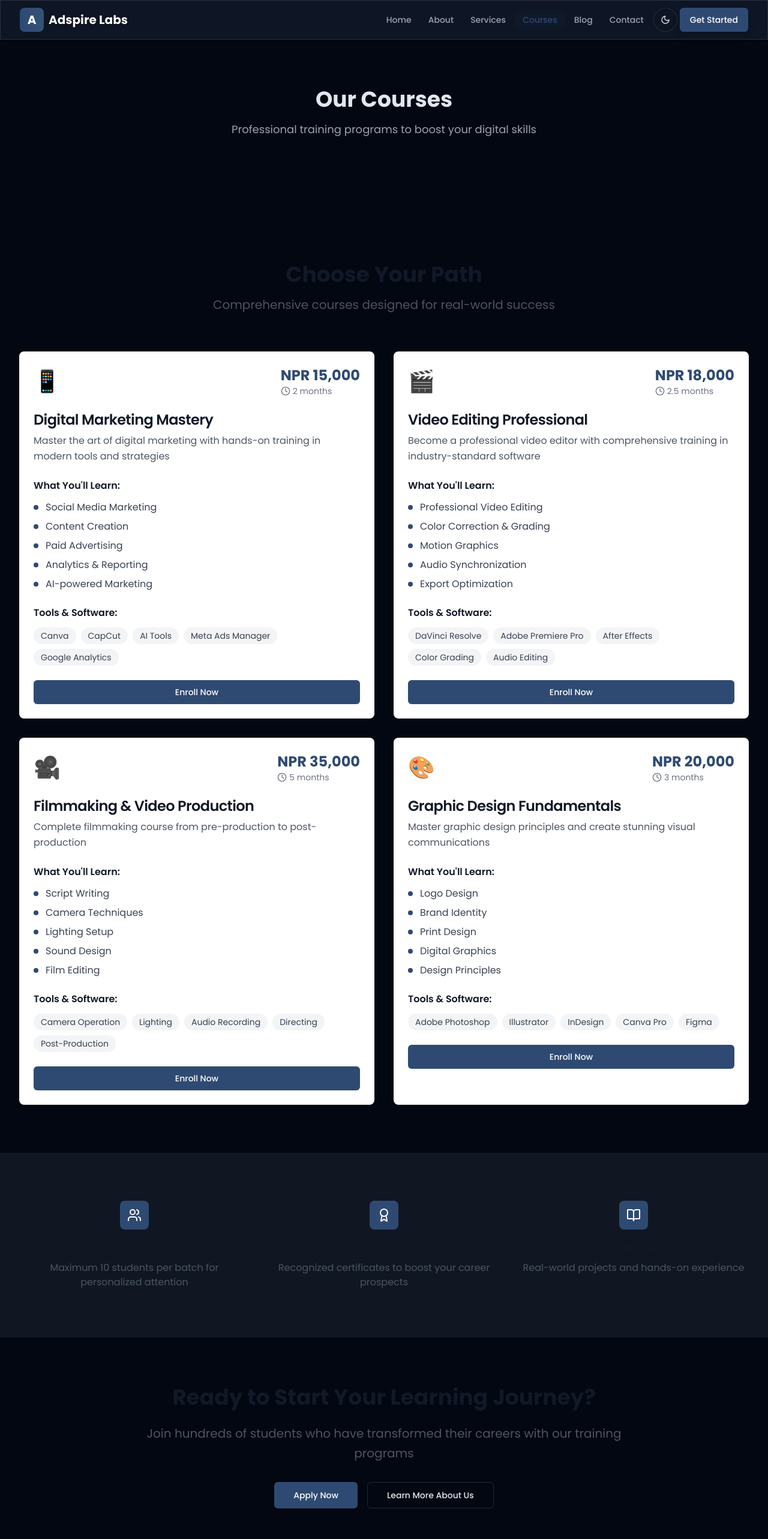
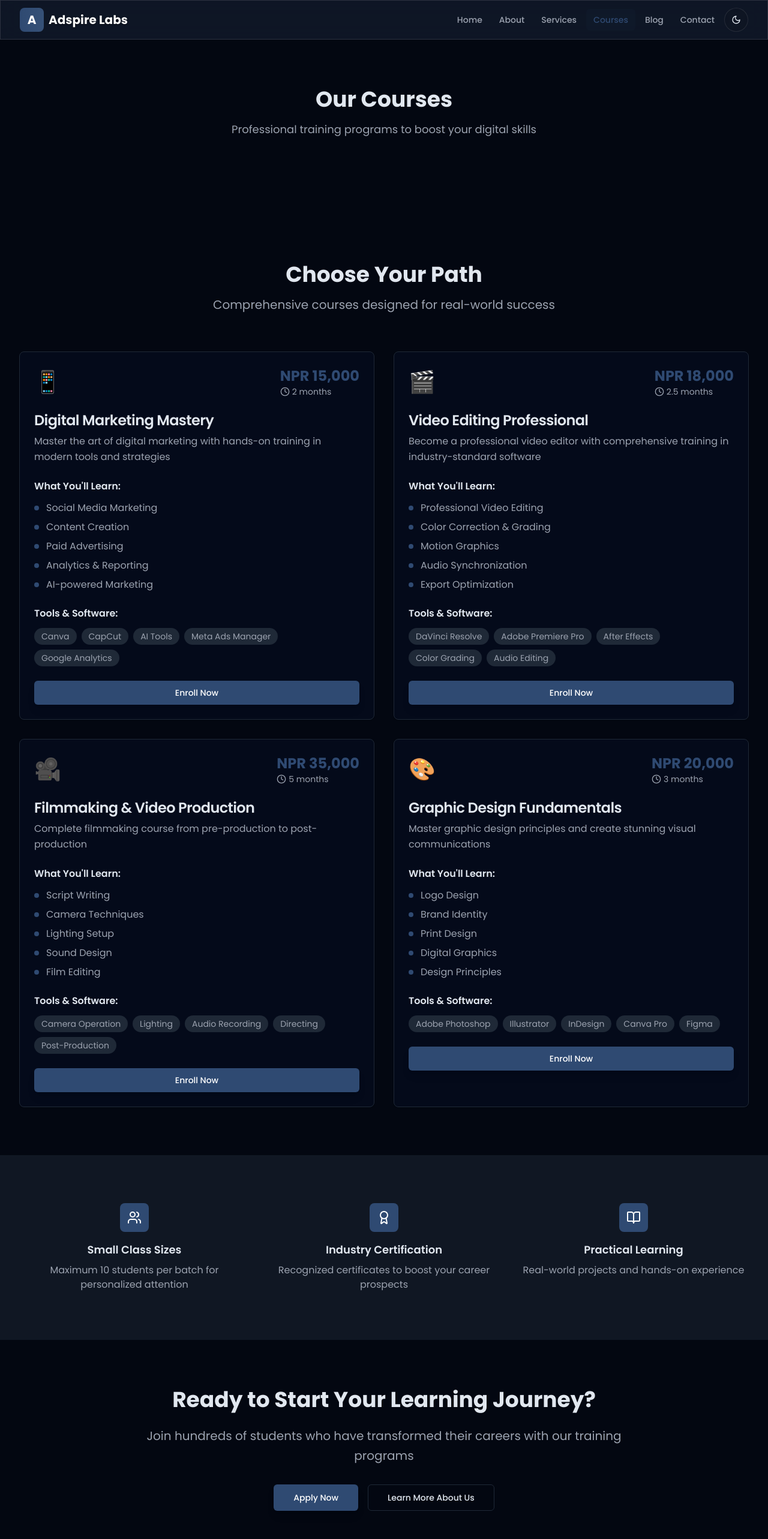
Before and after one commit to adspire-labs/adspire-web-forge, a React (Vite) app: page /courses in a window 1280 px wide. Shown: the top 2566 px of the page at 60% size. Built offline with nearby package versions, Linux system fonts and the light colour scheme.

Commit message:
Fix dark mode and design issues
Improve dark mode on courses, blog posts, and homepage. Remove "Get Started" from navbar. Fix certificate verification page and about page design consistency.

```diff
--- a/src/components/Navbar.tsx
+++ b/src/components/Navbar.tsx
@@ -49,9 +49,6 @@ export const Navbar = () => {
               </Link>
             ))}
             <ThemeToggle />
-            <Button asChild className="ml-4 btn-hover btn-primary">
-              <Link to="/contact">Get Started</Link>
-            </Button>
           </div>
 
           {/* Mobile Navigation */}
@@ -83,9 +80,6 @@ export const Navbar = () => {
                       {item.name}
                     </Link>
                   ))}
-                  <Button asChild className="mt-6 w-full btn-hover btn-primary">
-                    <Link to="/contact" onClick={() => setIsOpen(false)}>Get Started</Link>
-                  </Button>
                 </div>
               </SheetContent>
             </Sheet>
--- a/src/pages/Courses.tsx
+++ b/src/pages/Courses.tsx
@@ -1,3 +1,4 @@
+
 import { Card, CardContent, CardDescription, CardHeader, CardTitle } from "@/components/ui/card";
 import { Button } from "@/components/ui/button";
 import { Link } from "react-router-dom";
@@ -103,35 +104,35 @@ const Courses = () => {
       <section className="section-padding">
         <div className="max-w-7xl mx-auto px-4 sm:px-6 lg:px-8">
           <div className="text-center mb-16">
-            <h2 className="text-3xl md:text-4xl font-bold text-gray-900 mb-4">Choose Your Path</h2>
-            <p className="text-xl text-gray-600">Comprehensive courses designed for real-world success</p>
+            <h2 className="text-3xl md:text-4xl font-bold text-foreground mb-4">Choose Your Path</h2>
+            <p className="text-xl text-muted-foreground">Comprehensive courses designed for real-world success</p>
           </div>
 
           <div className="grid grid-cols-1 md:grid-cols-2 gap-8">
             {courses.map((course, index) => (
-              <Card key={index} className="hover:shadow-xl transition-all duration-300 border-0 bg-white">
+              <Card key={index} className="hover:shadow-xl transition-all duration-300 bg-card border-border">
                 <CardHeader>
                   <div className="flex items-center justify-between mb-4">
                     <span className="text-4xl">{course.icon}</span>
                     <div className="text-right">
                       <div className="text-2xl font-bold text-primary">{course.price}</div>
-                      <div className="text-sm text-gray-500 flex items-center">
+                      <div className="text-sm text-muted-foreground flex items-center">
                         <Clock className="w-4 h-4 mr-1" />
                         {course.duration}
                       </div>
                     </div>
                   </div>
-                  <CardTitle className="text-2xl text-gray-900">{course.title}</CardTitle>
-                  <CardDescription className="text-gray-600 text-base leading-relaxed">
+                  <CardTitle className="text-2xl text-foreground">{course.title}</CardTitle>
+                  <CardDescription className="text-muted-foreground text-base leading-relaxed">
                     {course.description}
                   </CardDescription>
                 </CardHeader>
                 <CardContent>
                   <div className="mb-6">
-                    <h4 className="font-semibold text-gray-900 mb-3">What You'll Learn:</h4>
+                    <h4 className="font-semibold text-foreground mb-3">What You'll Learn:</h4>
                     <ul className="space-y-2">
                       {course.highlights.map((highlight, idx) => (
-                        <li key={idx} className="flex items-center text-gray-700">
+                        <li key={idx} className="flex items-center text-muted-foreground">
                           <span className="w-2 h-2 bg-primary rounded-full mr-3"></span>
                           {highlight}
                         </li>
@@ -140,17 +141,17 @@ const Courses = () => {
                   </div>
 
                   <div className="mb-6">
-                    <h4 className="font-semibold text-gray-900 mb-3">Tools & Software:</h4>
+                    <h4 className="font-semibold text-foreground mb-3">Tools & Software:</h4>
                     <div className="flex flex-wrap gap-2">
                       {course.tools.map((tool, idx) => (
-                        <span key={idx} className="bg-gray-100 text-gray-700 px-3 py-1 rounded-full text-sm">
+                        <span key={idx} className="bg-muted text-muted-foreground px-3 py-1 rounded-full text-sm">
                           {tool}
                         </span>
                       ))}
                     </div>
                   </div>
 
-                  <Button asChild className="w-full">
+                  <Button asChild className="w-full btn-primary">
                     <Link to="/contact">Enroll Now</Link>
                   </Button>
                 </CardContent>
@@ -166,11 +167,11 @@ const Courses = () => {
           <div className="grid grid-cols-1 md:grid-cols-3 gap-8">
             {features.map((feature, index) => (
               <div key={index} className="text-center">
-                <div className="inline-flex items-center justify-center w-12 h-12 bg-primary text-white rounded-lg mb-4">
+                <div className="inline-flex items-center justify-center w-12 h-12 bg-primary text-primary-foreground rounded-lg mb-4">
                   {feature.icon}
                 </div>
-                <h3 className="text-lg font-semibold text-gray-900 mb-2">{feature.title}</h3>
-                <p className="text-gray-600">{feature.description}</p>
+                <h3 className="text-lg font-semibold text-foreground mb-2">{feature.title}</h3>
+                <p className="text-muted-foreground">{feature.description}</p>
               </div>
             ))}
           </div>
@@ -180,17 +181,17 @@ const Courses = () => {
       {/* CTA Section */}
       <section className="section-padding">
         <div className="max-w-4xl mx-auto text-center px-4 sm:px-6 lg:px-8">
-          <h2 className="text-3xl md:text-4xl font-bold text-gray-900 mb-6">
+          <h2 className="text-3xl md:text-4xl font-bold text-foreground mb-6">
             Ready to Start Your Learning Journey?
           </h2>
-          <p className="text-xl text-gray-600 mb-8 leading-relaxed">
+          <p className="text-xl text-muted-foreground mb-8 leading-relaxed">
             Join hundreds of students who have transformed their careers with our training programs
           </p>
           <div className="flex flex-col sm:flex-row gap-4 justify-center">
-            <Button asChild size="lg">
+            <Button asChild size="lg" className="btn-primary">
               <Link to="/contact">Apply Now</Link>
             </Button>
-            <Button asChild variant="outline" size="lg">
+            <Button asChild variant="outline" size="lg" className="border-border text-foreground hover:bg-muted">
               <Link to="/about">Learn More About Us</Link>
             </Button>
           </div>
--- a/src/pages/Index.tsx
+++ b/src/pages/Index.tsx
@@ -53,7 +53,7 @@ const Index = () => {
                   Explore Services <ArrowRight className="ml-2 h-5 w-5" />
                 </Link>
               </Button>
-              <Button asChild variant="outline" size="lg" className="text-lg px-8 py-6 btn-secondary">
+              <Button asChild variant="outline" size="lg" className="text-lg px-8 py-6 border-border text-foreground hover:bg-muted">
                 <Link to="/courses">
                   Join a Course
                 </Link>
@@ -62,7 +62,7 @@ const Index = () => {
 
             {/* Certificate Verification Button */}
             <div className="mt-8">
-              <Button asChild variant="ghost" className="text-sm text-muted-foreground hover:text-primary">
+              <Button asChild variant="ghost" className="text-sm text-muted-foreground hover:text-foreground hover:bg-muted/50">
                 <Link to="/verify-certificate" className="flex items-center">
                   <Shield className="mr-2 h-4 w-4" />
                   Verify Certificate
@@ -108,7 +108,7 @@ const Index = () => {
             ))}
           </div>
           <div className="text-center mt-12">
-            <Button asChild variant="outline" size="lg" className="px-8 btn-secondary">
+            <Button asChild variant="outline" size="lg" className="px-8 border-border text-foreground hover:bg-muted">
               <Link to="/services">View All Services</Link>
             </Button>
           </div>
@@ -156,7 +156,7 @@ const Index = () => {
       </section>
 
       {/* CTA Section */}
-      <section className="py-32 bg-gradient-to-r from-primary via-accent to-secondary text-white">
+      <section className="py-32 bg-gradient-to-r from-primary via-accent to-secondary text-primary-foreground">
         <div className="max-w-4xl mx-auto text-center px-4 sm:px-6 lg:px-8">
           <h2 className="text-4xl md:text-5xl font-bold mb-8">Ready to Get Started?</h2>
           <p className="text-xl mb-12 opacity-90 leading-relaxed">
@@ -166,7 +166,7 @@ const Index = () => {
             <Button asChild size="lg" variant="secondary" className="text-lg px-8 py-6 bg-white text-primary hover:bg-white/90">
               <Link to="/contact">Contact Us</Link>
             </Button>
-            <Button asChild size="lg" variant="outline" className="text-lg px-8 py-6 text-white border-white hover:bg-white hover:text-primary">
+            <Button asChild size="lg" variant="outline" className="text-lg px-8 py-6 text-primary-foreground border-primary-foreground/20 hover:bg-primary-foreground/10">
               <Link to="/about">Learn More</Link>
             </Button>
           </div>
```
Also changed, not shown: src/pages/About.tsx (+9 -9 lines), src/pages/BlogPost.tsx (+14 -18 lines), src/pages/VerifyCertificate.tsx (+20 -20 lines).
